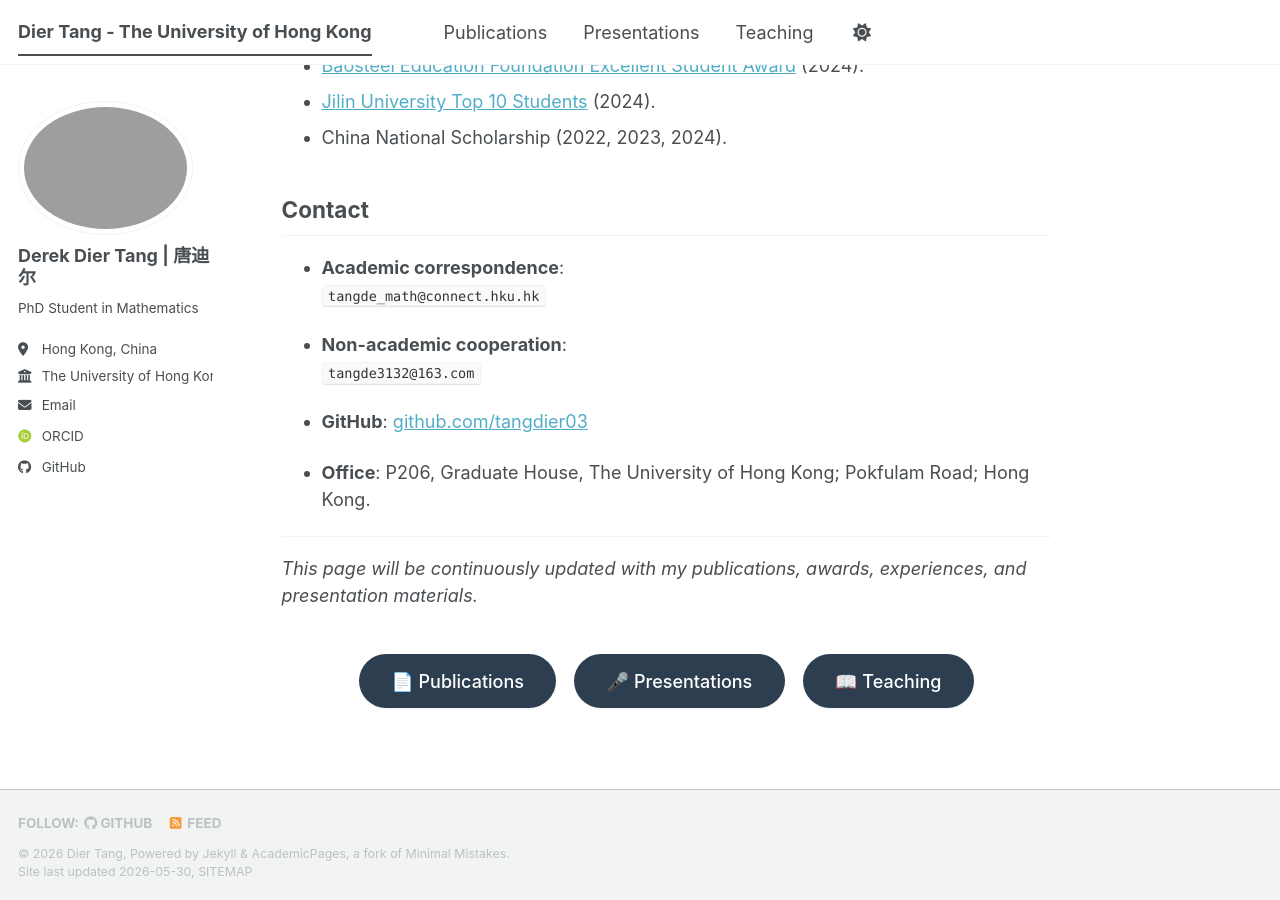
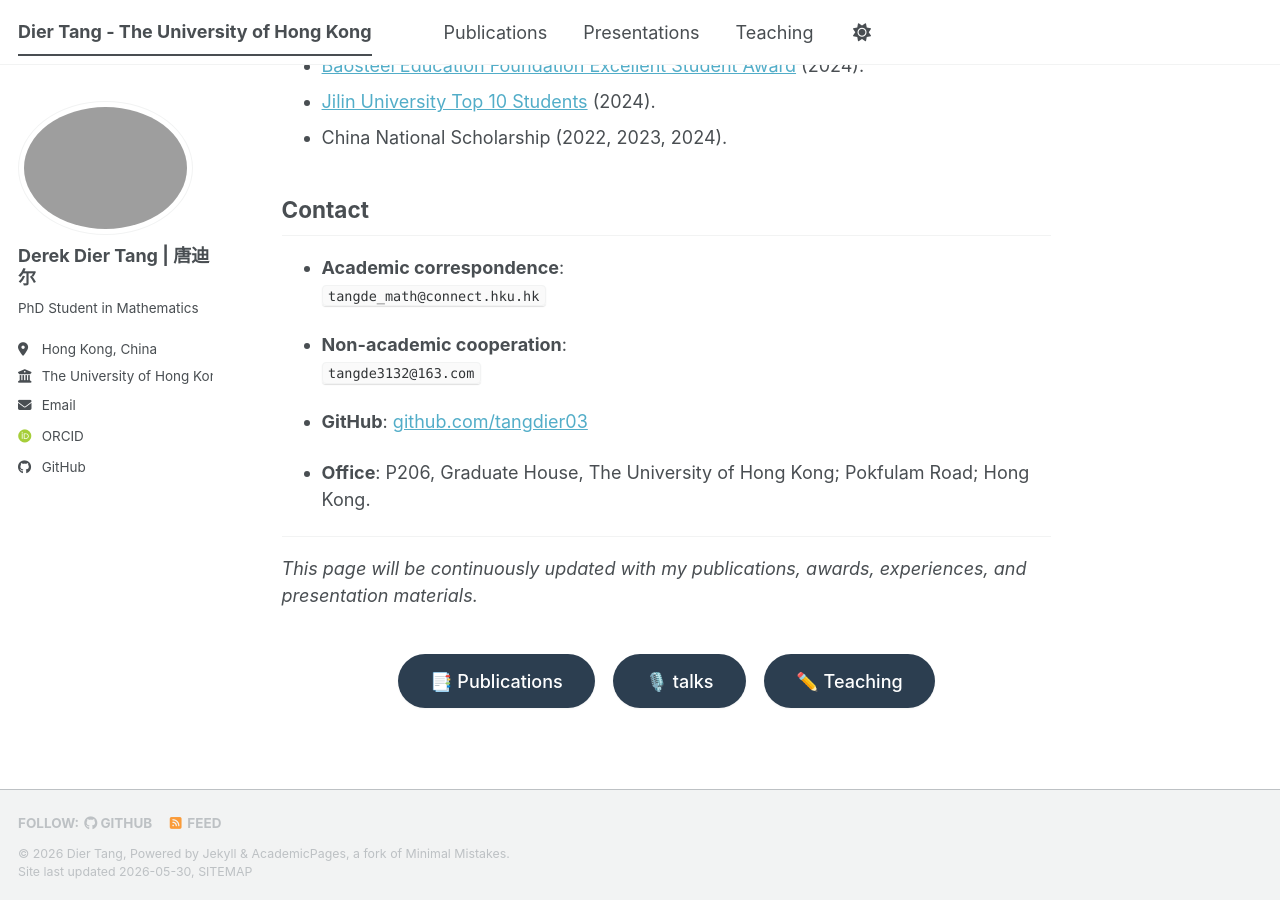
Before and after one commit to TangDier03/tangdier03.github.io, a Jekyll site: the page built from _pages/about.md, in a window 1280 px wide and 900 px high, scrolled down 1107 px. Built offline with Jekyll 4.4.1, drawn with Linux system fonts in a browser that asks for light colours; some web fonts are replaced; a script bundle is joined from its source files by our own code; library files that are not in the unit come from our copies.

Commit message:
Update about.md

```diff
--- a/_pages/about.md
+++ b/_pages/about.md
@@ -77,9 +77,9 @@ Conference Reviewer for [ISIT 2026](https://2026.ieee-isit.org/).
 
 <section class="page-navigation-buttons" style="margin-top: 2.5rem; text-align: center;">
   <div style="display: flex; flex-wrap: wrap; justify-content: center; gap: 1rem;">
-    <a href="/publications/" class="btn-nav" style="background-color: #2c3e50; color: white; padding: 0.75rem 1.8rem; border-radius: 30px; text-decoration: none; font-weight: 500; transition: background-color 0.2s ease, transform 0.1s ease; display: inline-flex; align-items: center; gap: 0.5rem; border: none; cursor: pointer; box-shadow: 0 1px 2px rgba(0,0,0,0.05);">📄 Publications</a>
-    <a href="/presentations/" class="btn-nav" style="background-color: #2c3e50; color: white; padding: 0.75rem 1.8rem; border-radius: 30px; text-decoration: none; font-weight: 500; transition: background-color 0.2s ease, transform 0.1s ease; display: inline-flex; align-items: center; gap: 0.5rem; border: none; cursor: pointer; box-shadow: 0 1px 2px rgba(0,0,0,0.05);">🎤 Presentations</a>
-    <a href="/teaching/" class="btn-nav" style="background-color: #2c3e50; color: white; padding: 0.75rem 1.8rem; border-radius: 30px; text-decoration: none; font-weight: 500; transition: background-color 0.2s ease, transform 0.1s ease; display: inline-flex; align-items: center; gap: 0.5rem; border: none; cursor: pointer; box-shadow: 0 1px 2px rgba(0,0,0,0.05);">📖 Teaching</a>
+    <a href="/publications/" class="btn-nav" style="background-color: #2c3e50; color: white; padding: 0.75rem 1.8rem; border-radius: 30px; text-decoration: none; font-weight: 500; transition: background-color 0.2s ease, transform 0.1s ease; display: inline-flex; align-items: center; gap: 0.5rem; border: none; cursor: pointer; box-shadow: 0 1px 2px rgba(0,0,0,0.05);">📑 Publications</a>
+    <a href="/presentations/" class="btn-nav" style="background-color: #2c3e50; color: white; padding: 0.75rem 1.8rem; border-radius: 30px; text-decoration: none; font-weight: 500; transition: background-color 0.2s ease, transform 0.1s ease; display: inline-flex; align-items: center; gap: 0.5rem; border: none; cursor: pointer; box-shadow: 0 1px 2px rgba(0,0,0,0.05);">🎙️ talks</a>
+    <a href="/teaching/" class="btn-nav" style="background-color: #2c3e50; color: white; padding: 0.75rem 1.8rem; border-radius: 30px; text-decoration: none; font-weight: 500; transition: background-color 0.2s ease, transform 0.1s ease; display: inline-flex; align-items: center; gap: 0.5rem; border: none; cursor: pointer; box-shadow: 0 1px 2px rgba(0,0,0,0.05);">✏️ Teaching</a>
   </div>
 </section>
 
```
